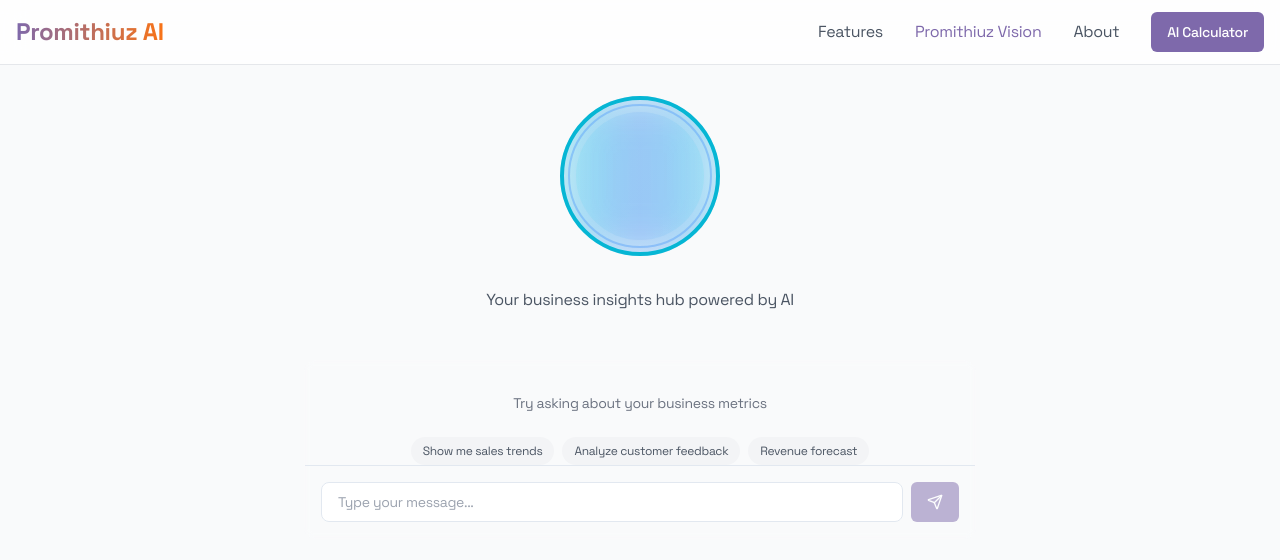
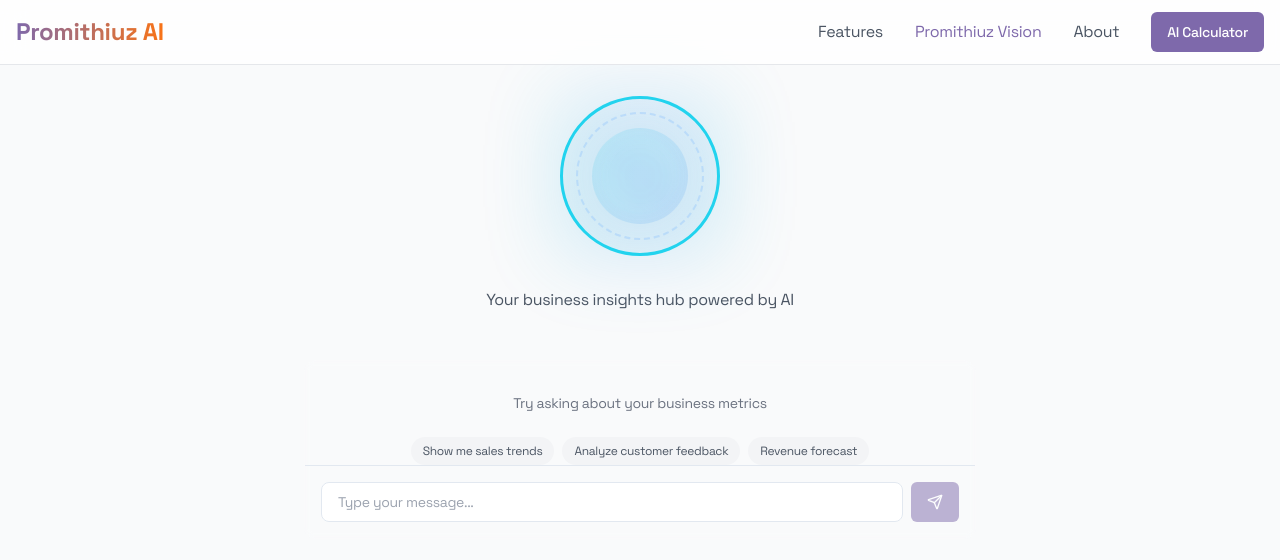
Before and after one commit to Helio947/promithiuz-ai, a React (Vite) app: page /prometheus-vision in a window 1280 px wide. Shown: the top 560 px of the page. Built offline with nearby package versions, Linux system fonts and the light colour scheme.

Commit message:
Implement try 1
This commit implements try 1.  No further details are available at this time.

```diff
--- a/src/pages/PrometheusVision.tsx
+++ b/src/pages/PrometheusVision.tsx
@@ -18,54 +18,63 @@ const PrometheusVision = () => {
           <div className="text-center mb-12 relative">
             {/* Quantum State Ring */}
             <div className="relative w-40 h-40 mx-auto">
-              {/* Quantum particles effect */}
-              <div className="absolute inset-0 rounded-full overflow-hidden">
+              {/* Quantum field backdrop */}
+              <div className="absolute inset-0 rounded-full">
                 <div
                   className={cn(
                     "absolute inset-0",
-                    "bg-gradient-to-r from-cyan-400 via-blue-500 to-cyan-400",
-                    "opacity-20 blur-xl",
-                    "animate-pulse"
+                    "bg-gradient-to-r from-cyan-500 via-blue-400 to-cyan-500",
+                    "opacity-10 blur-2xl",
+                    "animate-[pulse_3s_ease-in-out_infinite]"
                   )}
                 />
               </div>
 
-              {/* Main quantum ring */}
+              {/* Outer quantum ring */}
               <div
                 className={cn(
                   "absolute inset-0",
-                  "border-4 border-cyan-500",
+                  "border-[3px]",
                   "rounded-full",
-                  "transition-all duration-700",
-                  "bg-gradient-to-br from-cyan-500/10 to-blue-500/10",
+                  "transition-all duration-500",
+                  "border-cyan-400",
+                  "bg-gradient-to-tr from-cyan-500/5 to-blue-400/5",
                   isTyping ? "scale-110" : "scale-100",
-                  "animate-[spin_8s_linear_infinite]"
+                  "animate-[spin_12s_linear_infinite]"
                 )}
               />
 
-              {/* Inner quantum ring */}
+              {/* Middle quantum ring */}
               <div
                 className={cn(
-                  "absolute inset-2",
-                  "border-2 border-blue-400/50",
+                  "absolute inset-4",
+                  "border-2 border-dashed border-blue-300/40",
                   "rounded-full",
                   "transition-all duration-700",
-                  isTyping ? "scale-105" : "scale-100",
-                  "animate-[spin_6s_linear_infinite_reverse]"
+                  isTyping ? "scale-105 rotate-180" : "scale-100 rotate-0",
+                  "animate-[spin_8s_linear_infinite_reverse]"
                 )}
               />
 
-              {/* Energy particles */}
+              {/* Inner quantum core */}
               <div
                 className={cn(
-                  "absolute inset-4",
+                  "absolute inset-8",
                   "rounded-full",
-                  "bg-gradient-to-r from-cyan-400/20 via-blue-500/20 to-cyan-400/20",
-                  "transition-opacity duration-1000",
-                  "animate-pulse",
-                  isTyping ? "opacity-100" : "opacity-50"
+                  "bg-gradient-to-br from-cyan-400/30 to-blue-500/30",
+                  "transition-all duration-300",
+                  "animate-[pulse_2s_ease-in-out_infinite]",
+                  isTyping ? "opacity-90 scale-110" : "opacity-40 scale-100"
                 )}
-              />
+              >
+                <div className={cn(
+                  "absolute inset-2",
+                  "rounded-full",
+                  "bg-gradient-to-r from-cyan-200/20 via-blue-300/20 to-cyan-200/20",
+                  "blur-sm",
+                  "animate-[spin_4s_linear_infinite]"
+                )} />
+              </div>
             </div>
             <p className="text-gray-600 max-w-2xl mx-auto mt-8">
               Your business insights hub powered by AI
```
